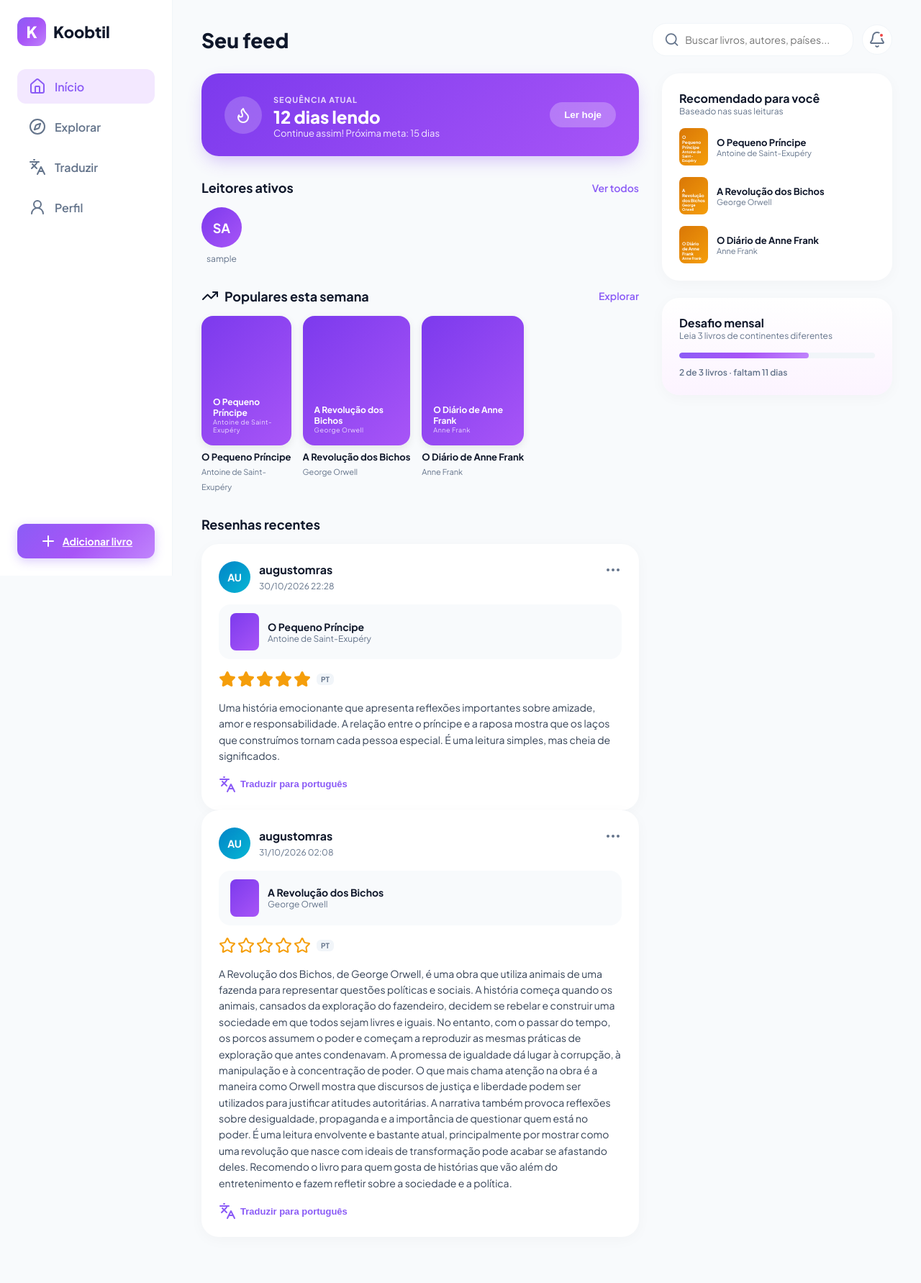
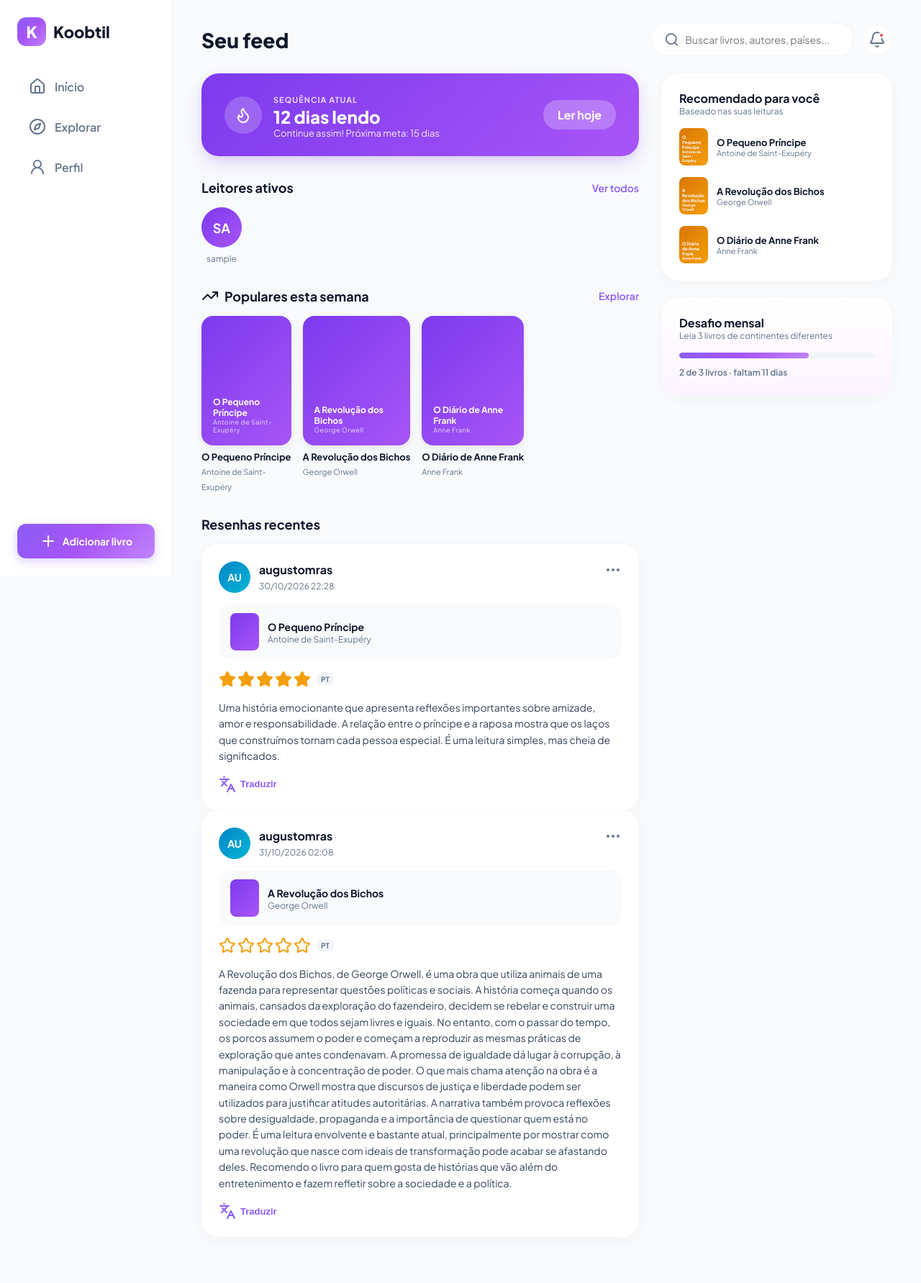
Before and after one commit to Augustomras/Projeto-de-Ensino, a Django app: template core/templates/core/home.html in a window 1280 px wide. Shown: the whole page at 72% size. Run offline with Django 5.2, Linux system fonts and the light colour scheme; data comes from the database, SQL or seed files in the repository; both versions use the stored data as it was after the commit; the template is opened without the code that fills it: values that come from a table or form of the project are taken from there, most other values are stand-ins (such as "Sample title", 1, 10 or a date in 2020).

Commit message:
Adiciona links de navegação entre as páginas

```diff
--- a/core/templates/core/explorar.html
+++ b/core/templates/core/explorar.html
@@ -87,15 +87,13 @@
 
             {% for livro in livros %}
 
-                <div class="book-card">
+                <a href="{% url 'core:detalhe_livro' livro.id %}" class="book-card">
 
                     <div class="cover cover-purple">
-
                         <div class="cover-content">
                             <h4>{{ livro.titulo }}</h4>
                             <p>{{ livro.autor }}</p>
                         </div>
-
                     </div>
 
                     <div class="book-info">
@@ -114,7 +112,7 @@
 
                     </div>
 
-                </div>
+                </a>
 
             {% empty %}
 
--- a/core/templates/core/home.html
+++ b/core/templates/core/home.html
@@ -30,7 +30,7 @@
                 </div>
             </div>
 
-            <button class="btn-read-today">Ler hoje</button>
+            <a href="{% url 'core:explorar' %}" class="btn-read-today">Ler hoje</a>
         </div>
 
         <!-- LEITORES ATIVOS -->
@@ -42,6 +42,7 @@
 
             <div class="readers-list">
                 {% for leitor in leitores %}
+                    <a href="{% url 'core:perfil_leitor' leitor.id %}" class="reader-link">
                         <div class="reader-item">
                             <div class="avatar bg-purple">
                                 {{ leitor.username|slice:":2"|upper }}
@@ -49,6 +50,7 @@
 
                             <span>{{ leitor.username }}</span>
                         </div>
+                    </a>
                 {% empty %}
                     <p>Nenhum leitor cadastrado ainda.</p>
                 {% endfor %}
@@ -63,12 +65,13 @@
                     Populares esta semana
                 </h3>
 
-                <a href="#" class="link-see-all">Explorar</a>
+                <a href="{% url 'core:explorar' %}" class="link-see-all">Explorar</a>
             </div>
 
             <div class="books-grid">
 
                 {% for livro in livros %}
+                    <a href="{% url 'core:detalhe_livro' livro.id %}" class="book-link">
 
                     <div class="book-card">
 
@@ -85,6 +88,7 @@
                         </div>
 
                     </div>
+                    </a>
 
                 {% empty %}
 
@@ -113,7 +117,9 @@
 
                             <div>
                                 <div class="user-name">
+                                    <a href="{% url 'core:perfil_leitor' resenha.usuario.id %}" class="user-name">
                                         <strong>{{ resenha.usuario.username }}</strong>
+                                    </a>
                                 </div>
 
                                 <span class="time-ago">
@@ -131,9 +137,9 @@
                         <div class="mini-cover cover-purple"></div>
 
                         <div>
-                            <h4 class="mini-book-title">
+                            <a href="{% url 'core:detalhe_livro' resenha.livro.id %}" class="mini-book-title">
                                 {{ resenha.livro.titulo }}
-                            </h4>
+                            </a>
 
                             <p class="mini-book-author">
                                 {{ resenha.livro.autor }}
@@ -163,7 +169,7 @@
 
                     <button class="btn-translate">
                         <i data-lucide="languages"></i>
-                        Traduzir para português
+                        Traduzir
                     </button>
 
                 </div>
@@ -189,6 +195,7 @@
             <div class="recommended-list">
 
                 {% for livro in livros %}
+                    <a href="{% url 'core:detalhe_livro' livro.id %}">
 
                     <div class="rec-item">
 
@@ -203,6 +210,7 @@
                         </div>
 
                     </div>
+                </a>
 
                 {% empty %}
 
--- a/core/urls.py
+++ b/core/urls.py
@@ -7,6 +7,7 @@ urlpatterns = [
     path('', views.home, name='home'),
     path('explorar/', views.explorar, name='explorar'),
     path('perfil/', views.perfil, name='perfil'),
+    path('perfil/<int:usuario_id>/', views.perfil_leitor, name='perfil_leitor'),
     path('adicionar-livro/', views.adicionar_livro, name='adicionar_livro'),
     path('livro/<int:livro_id>/', views.detalhe_livro, name='detalhe_livro'),
 ]
--- a/static/css/style.css
+++ b/static/css/style.css
@@ -1606,3 +1606,28 @@ body {
 .book-detail-hero {
   display: none;
 }
+
+/* LINKS DOS CARDS DE LIVROS */
+a.book-link,
+a.book-link:link,
+a.book-link:visited,
+a.book-link:hover,
+a.book-link:active,
+a.book-link:focus {
+    color: inherit;
+    text-decoration: none;
+    outline: none;
+}
+
+a.book-link {
+    display: block;
+}
+
+a.book-link .book-card {
+    color: var(--text-main);
+}
+
+a {
+    text-decoration: none;
+    color: inherit;
+}
--- a/templates/fragments/sidebar.html
+++ b/templates/fragments/sidebar.html
@@ -1,35 +1,37 @@
 <aside class="sidebar">
     <div class="sidebar-header">
-        <div class="logo">
-            <span class="logo-mark">K</span>
-            <span class="logo-text">Koobtil</span>
-        </div>
+
+        <a href="{% url 'core:home' %}" class="logo-link">
+            <div class="logo">
+                <span class="logo-mark">K</span>
+                <span class="logo-text">Koobtil</span>
+            </div>
+        </a>
     </div>
 
     <nav class="sidebar-nav">
-        <a href="#" class="nav-item active">
+        <a href="{% url 'core:home' %}"
+           class="nav-item {% if request.resolver_match.url_name == 'home' %}active{% endif %}">
             <i data-lucide="house"></i>
             <span>Início</span>
         </a>
 
-        <a href="#" class="nav-item">
+        <a href="{% url 'core:explorar' %}"
+           class="nav-item {% if request.resolver_match.url_name == 'explorar' %}active{% endif %}">
             <i data-lucide="compass"></i>
             <span>Explorar</span>
         </a>
 
-        <a href="#" class="nav-item">
-            <i data-lucide="languages"></i>
-            <span>Traduzir</span>
-        </a>
-
-        <a href="#" class="nav-item">
+        <a href="{% url 'core:perfil' %}"
+           class="nav-item {% if request.resolver_match.url_name == 'perfil' %}active{% endif %}">
             <i data-lucide="user-round"></i>
             <span>Perfil</span>
         </a>
     </nav>
 
     <div class="sidebar-footer">
-        <a href="#" class="add-book-btn">
+        <a href="{% url 'core:adicionar_livro' %}"
+           class="add-book-btn">
             <i data-lucide="plus"></i>
             <span>Adicionar livro</span>
         </a>
```
Also changed, not shown: core/templates/core/perfil.html (+13 -12 lines), core/views.py (+9 -0 lines), db.sqlite3. Lines whose indentation alone changed are shown as unchanged.
